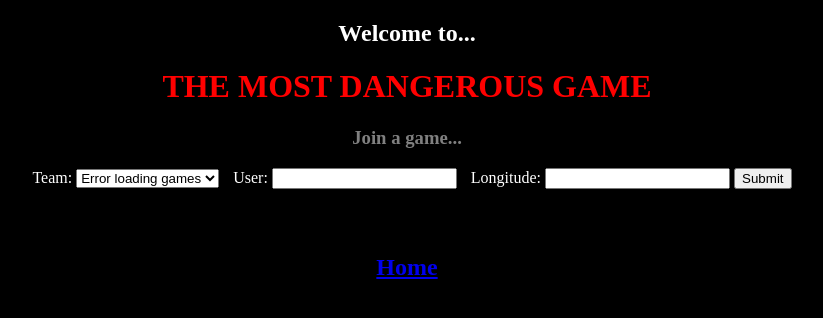
After one commit to Peyton3995/themostdangerousgame, a Flask app: a page that uses templates/join.html in a window 1280 px wide. The commit adds this page. Shown: the top 318 px of the page, without its empty margins (233-1056 px from the left). Run offline with Flask 3, Linux system fonts and the light colour scheme.

Commit message:
create join page

```diff
--- a/main.py
+++ b/main.py
@@ -63,8 +63,12 @@ def create_game():
     return render_template('add_game.html')
 
 @app.route('/display_game/<game_id>')
+def display_game(game_id):
+    return render_template('display.html')
+
+@app.route('/join/<game_id>')
 def join_game(game_id):
-    return render_template('display.html')
+    return render_template('join.html')
 
 #--- END POINT FOR CREATING USERS AND STORING AND UPDATING THEIR POSITIONS ---#
 
--- /dev/null
+++ b/static/joinGame.js
@@ -0,0 +1,97 @@
+let latitude
+let longitude
+
+const pathParts = window.location.pathname.split('/');
+const gameId = pathParts[pathParts.length - 1];
+
+window.onload = () => {
+    getLocation();
+    displaySelectableTeams();
+}
+
+async function getLocation() {
+    if (navigator.geolocation) {
+        console.log("estimating user position...")
+        displayLocation.innerHTML = 'Latitude: YY.yyyyyy --- Longitude: XX.xxxxxx'
+        navigator.geolocation.getCurrentPosition(success, error);
+    } else {
+        console.log("Geolocation is not supported by this browser.");
+    }
+}
+
+async function success(position) {
+    latitude = position.coords.latitude;
+    longitude = position.coords.longitude;
+    displayLocation.innerText = `Latitude: ${latitude} --- Longitude: ${longitude}`;
+    console.log(`Latitude: ${latitude}, Longitude: ${longitude}`);
+
+    setTimeout(getLocation, 30000);
+}
+
+function error(error) {
+    switch(error.code) {
+        case error.PERMISSION_DENIED:
+            console.log("User denied the request for Geolocation.");
+            break;
+        case error.POSITION_UNAVAILABLE:
+            console.log("Location information is unavailable.");
+            break;
+        case error.TIMEOUT:
+            console.log("The request to get user location timed out.");
+            break;
+        case error.UNKNOWN_ERROR:
+            console.log("An unknown error occurred.");
+            break;
+    }
+}
+
+async function joinGame() {
+    const game_id = gameId;
+    const user_id = document.getElementById('user_id').value;
+    const team_id = document.getElementById('team_id').value;
+    const latitude = latitude;
+    const longitude = longitude;
+
+    const response = await fetch('https://themostdangerousgame.net/positions', {
+        method: 'POST',
+        headers: {
+                'Content-Type': 'application/json'
+        },
+            body: JSON.stringify({
+                game_id: game_id,
+                latitude: latitude,
+                longitude: longitude,
+                user_id: user_id,
+                team_id: team_id
+            })
+        }
+    );
+
+    const result = await response.json();
+    document.getElementById('response').innerText = JSON.stringify(result);
+}
+
+async function displaySelectableTeams() {
+    fetch('https://themostdangerousgame.net/teams')
+    .then(response => {
+        if (!response.ok) {
+            throw new Error(response);
+        }
+        return response.json();
+    })
+    .then(data => {
+        const dropdown = document.getElementById('team_id');
+        dropdown.innerHTML = '';
+        data.forEach(team => {
+            const option = document.createElement('option');
+            option.value = team.team_id;
+            option.textContent = team.team_id;
+            dropdown.appendChild(option);
+        });
+    })
+    .catch(error => {
+        console.error('Error fetching games:', error);
+        const dropdown = document.getElementById('team_id');
+        dropdown.innerHTML = '<option>Error loading games</option>';
+    });
+}
--- a/templates/add_game.html
+++ b/templates/add_game.html
@@ -66,7 +66,7 @@
         </div>
     </footer>
 
-    <script src="{{ url_for('static', filename='apiCalls.js') }}"></script>
+    <script src="{{ url_for('static', filename='gameCreate.js') }}"></script>
 </body>
 
 </html>
--- /dev/null
+++ b/templates/join.html
@@ -0,0 +1,55 @@
+<!-- tell browser what to expect-->
+<!DOCTYPE html>
+
+<link rel="icon" href="data:,">
+
+<!-- specify english as the language -->
+<html lang="EN">
+
+<head>
+    <title>The Most Dangerous Game</title>
+    <!-- provide character set-->
+    <meta charset="utf-8">
+    <!-- ensure page displays across all platforms-->
+    <meta name="viewport" content="width=device-width, initial-scale=1.0">
+
+    <link rel="stylesheet" href="{{ url_for('static', filename='style.css') }}">
+</head>
+
+<body>
+    <!-- centering div-->
+    <div style="margin-left: auto; margin-right: auto; text-align: center">
+        <h2 id="top">Welcome to...</h2>
+        <h1><b>THE MOST DANGEROUS GAME</b></h1>
+    </div>
+
+    <div style="margin-left: auto; margin-right: auto; text-align: center">
+        <div id="local"></div>
+        <form>
+            <h3>Join a game...</h3>
+            <label for="team">Team:</label>
+            <select id="team_id">
+                <option value="">Loading teams...</option>
+            </select>
+
+            <label for="user_id">User:</label>
+            <input type="text" id="user_id" name="user_id" required>
+
+            <label for="longitude">Longitude:</label>
+            <input type="text" id="game_longitude" name="longitude" required>
+
+            <button type="button" onclick="submitUser()">Submit</button>
+        </form>
+        <p id="response"></p>
+    </div>
+
+    <footer>
+        <div>
+            <h2><a href="/">Home</a></h2>
+        </div>
+    </footer>
+
+    <script src="{{ url_for('static', filename='joinGame.js') }}"></script>
+</body>
+
+</html>
```
Also changed, not shown: static/getLocation.js (+7 -8 lines), templates/display.html (+15 -0 lines), static/gameCreate.js (indentation only).
